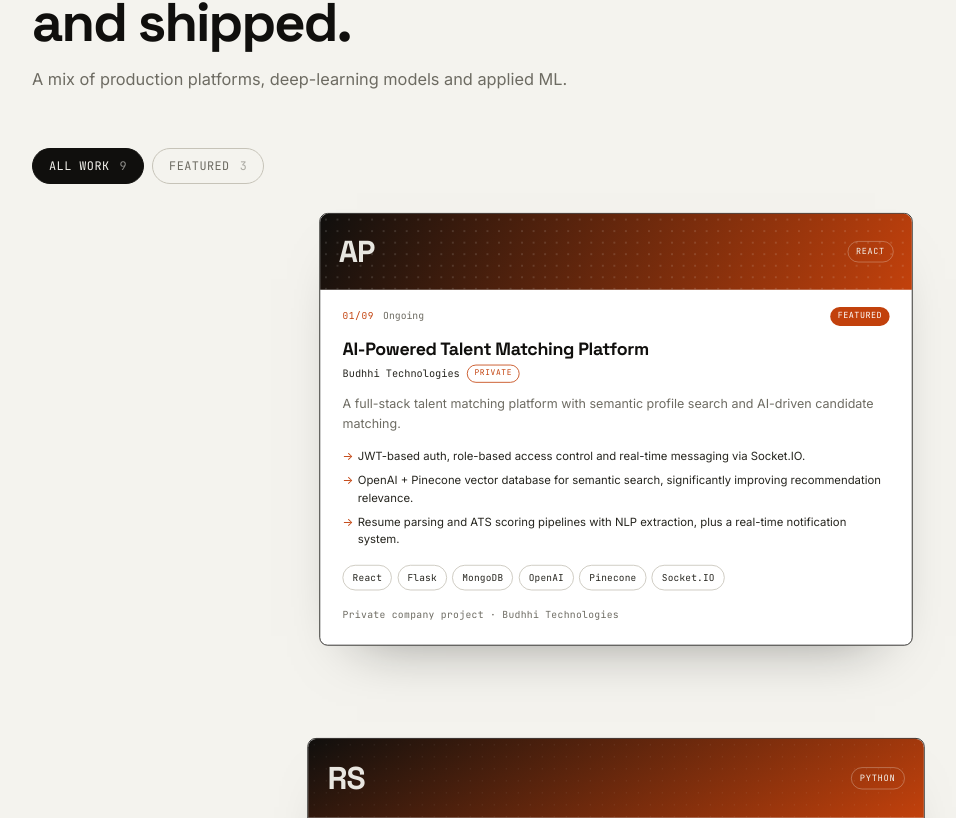
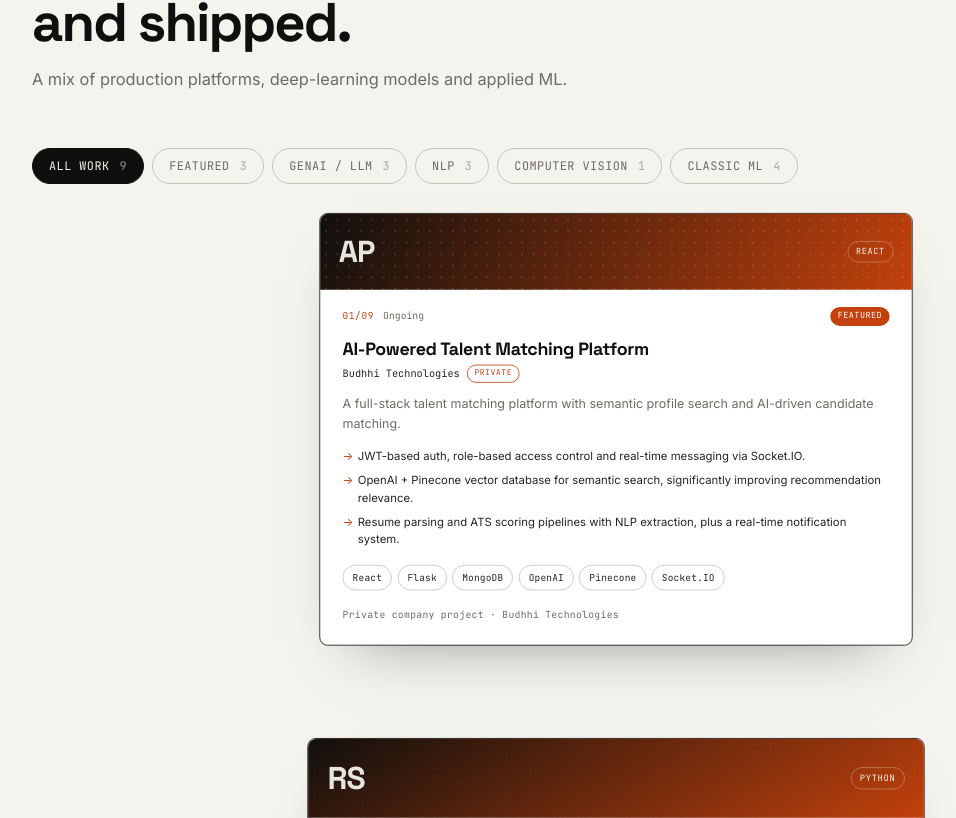
Before and after one commit to sachin-2004jlr/My-Portifolio, a React (Vite) app: page / in a window 1280 px wide. Shown: the part 4622-5440 px from the top of the page, without its empty margins (24-980 px from the left). Built offline with nearby package versions, Linux system fonts and the light colour scheme.

Commit message:
Work: filter projects by tech lens (GenAI/LLM, NLP, CV, Classic ML)

```diff
--- a/src/components/Projects.jsx
+++ b/src/components/Projects.jsx
@@ -1,4 +1,4 @@
-import { useRef, useState } from 'react'
+import { useMemo, useRef, useState } from 'react'
 import { motion, useScroll, useTransform, useReducedMotion } from 'framer-motion'
 import Reveal from './Reveal'
 import SectionHeading from './SectionHeading'
@@ -91,17 +91,49 @@ function StackCard({ p, i, total, progress, reduce }) {
   )
 }
 
+// Curated tech lenses so recruiters can jump to the kind of work they care
+// about. A project matches a lens if it carries any of the lens's tags.
+const LENSES = [
+  { key: 'genai', label: 'GenAI / LLM', tags: ['RAG', 'LLM', 'OpenAI', 'Streamlit', 'Pinecone', 'Vector DB'] },
+  { key: 'nlp', label: 'NLP', tags: ['NLP', 'Sentiment Analysis', 'Summarization'] },
+  { key: 'cv', label: 'Computer Vision', tags: ['OpenCV', 'Computer Vision'] },
+  { key: 'ml', label: 'Classic ML', tags: ['Scikit-learn', 'XGBoost', 'SVM', 'Random Forest', 'LSTM', 'TensorFlow', 'Keras', 'Deep Learning'] },
+]
+
+const matchesLens = (p, lens) => {
+  const set = new Set(lens.tags)
+  return p.tags.some((t) => set.has(t))
+}
+
 export default function Projects() {
   const [filter, setFilter] = useState('all')
   const reduce = useReducedMotion()
-  const featuredCount = projects.filter((p) => p.featured).length
   const stackRef = useRef(null)
   const { scrollYProgress } = useScroll({
     target: stackRef,
     offset: ['start start', 'end end'],
   })
 
-  const shown = filter === 'featured' ? projects.filter((p) => p.featured) : projects
+  // Build the filter bar: All + Featured + any lens that actually has matches.
+  const filters = useMemo(() => {
+    const base = [
+      { key: 'all', label: 'All work', count: projects.length },
+      { key: 'featured', label: 'Featured', count: projects.filter((p) => p.featured).length },
+    ]
+    const lenses = LENSES.map((l) => ({
+      key: l.key,
+      label: l.label,
+      count: projects.filter((p) => matchesLens(p, l)).length,
+    })).filter((l) => l.count > 0)
+    return [...base, ...lenses]
+  }, [])
+
+  const shown = useMemo(() => {
+    if (filter === 'all') return projects
+    if (filter === 'featured') return projects.filter((p) => p.featured)
+    const lens = LENSES.find((l) => l.key === filter)
+    return lens ? projects.filter((p) => matchesLens(p, lens)) : projects
+  }, [filter])
 
   return (
     <section className="section work" id="work">
@@ -112,21 +144,17 @@ export default function Projects() {
         sub="A mix of production platforms, deep-learning models and applied ML."
       />
 
-      <Reveal className="work__filters" role="group" aria-label="Filter projects">
-        <button
-          className={`work__filter ${filter === 'all' ? 'is-active' : ''}`}
-          onClick={() => setFilter('all')}
-          aria-pressed={filter === 'all'}
-        >
-          All work <span className="work__filter-count">{projects.length}</span>
-        </button>
-        <button
-          className={`work__filter ${filter === 'featured' ? 'is-active' : ''}`}
-          onClick={() => setFilter('featured')}
-          aria-pressed={filter === 'featured'}
-        >
-          Featured <span className="work__filter-count">{featuredCount}</span>
-        </button>
+      <Reveal className="work__filters" role="group" aria-label="Filter projects by focus">
+        {filters.map((f) => (
+          <button
+            key={f.key}
+            className={`work__filter ${filter === f.key ? 'is-active' : ''}`}
+            onClick={() => setFilter(f.key)}
+            aria-pressed={filter === f.key}
+          >
+            {f.label} <span className="work__filter-count">{f.count}</span>
+          </button>
+        ))}
       </Reveal>
 
       <div className="work__stack" ref={stackRef}>
--- a/src/index.css
+++ b/src/index.css
@@ -551,7 +551,7 @@ section[id], [id='top'], [id='main'] { scroll-margin-top: calc(var(--nav-h) + 1r
 .exp__stack { margin-top: 1.3rem; display: flex; flex-wrap: wrap; gap: 0.45rem; }
 
 /* ---------- Work ---------- */
-.work__filters { display: flex; gap: 0.5rem; margin-bottom: 1.8rem; }
+.work__filters { display: flex; flex-wrap: wrap; gap: 0.5rem; margin-bottom: 1.8rem; }
 .work__filter { padding: 0.5rem 1rem; border: 1px solid var(--line-strong); border-radius: 100px; font-family: var(--font-mono); font-size: 0.74rem; text-transform: uppercase; letter-spacing: 0.04em; color: var(--muted); transition: all .2s; }
 .work__filter.is-active { background: var(--ink); color: var(--paper); border-color: var(--ink); }
 .work__filter-count { opacity: 0.55; margin-left: 0.15rem; }
```
